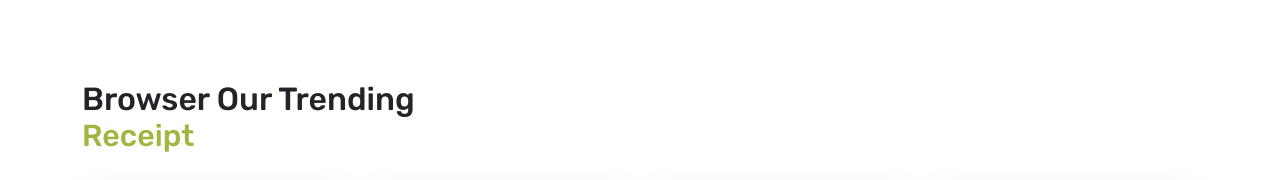
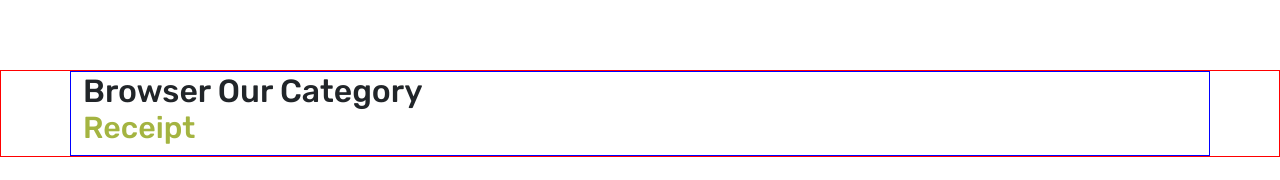
Before and after one commit to elangyudha280/test-elemesid-elang-yudha-rakasiwi, a React (Vite) app: page / in a window 1280 px wide. Shown: the part 620-800 px from the top of the page. Built offline with nearby package versions, Linux system fonts and the light colour scheme.

Commit message:
selesai membuat title category

```diff
--- a/src/App.jsx
+++ b/src/App.jsx
@@ -6,6 +6,9 @@ import Navbar from "./component/Navbar"
 
 // import component jumbotron
 import Jumbotron from "./component/jumbotron"
+
+// import component category
+import Category from "./component/Category"
 
 // import component trending
 import Trending from "./component/Trending"
@@ -33,6 +36,9 @@ function App() {
         {/* component Jumbotron */}
         <Jumbotron/>
 
+        {/* component category */}
+        <Category/>
+
         {/* component trending */}
         <Trending/>
 
--- a/src/assets/css/index.css
+++ b/src/assets/css/index.css
@@ -216,6 +216,26 @@
   margin: 0;
   padding: 0;
   color: rgb(117, 117, 117);
+}
+
+.category {
+  position: relative;
+  width: 100%;
+  border: 1px solid red;
+  margin-top: 90px;
+}
+.category .container {
+  border: 1px solid blue;
+}
+
+.title-category {
+  font-size: 2em;
+  margin: 0;
+}
+
+.sub-title-category {
+  font-size: 1.9em;
+  color: rgb(164, 180, 65);
 }
 
 .trending {
@@ -642,10 +662,10 @@
     bottom: -15%;
     left: 18%;
   }
-  .title-trending {
+  .title-trending, .title-category {
     font-size: 1.6em;
   }
-  .sub-title-trending {
+  .sub-title-trending, .sub-title-category {
     font-size: 1.5em;
   }
 }
--- a/src/assets/css/index.scss
+++ b/src/assets/css/index.scss
@@ -314,6 +314,33 @@ $text-color:(
 
 // END FOR CSS JUMBOTRON
 // -----------------------------------------
+// Css for category
+
+.category{
+    position: relative;
+    width: 100%;
+    border: 1px solid red;
+    margin-top: 90px;
+    .container{
+        border: 1px solid blue;
+    }
+}
+
+// title category
+.title-category{
+    font-size: 2em;
+    margin: 0;
+}
+
+// sub title category
+.sub-title-category{
+    font-size: 1.9em;
+    color: $very-soft-green;
+}
+
+
+// END FOR CSS CATEGORY
+// -----------------------------------------------
 // CSS FOR TRENDING
 .trending{
     position: relative;
@@ -849,13 +876,13 @@ $text-color:(
            }
     }
 
-    // title trending < 500px
-    .title-trending{
+    // title  category and trending   < 500px
+    .title-trending, .title-category{
         font-size: 1.6em;
     }
 
-    // sub title trending < 500px
-    .sub-title-trending{
+    // sub title category and trending < 500px
+    .sub-title-trending,.sub-title-category{
         font-size: 1.5em;
     }
 
--- a/src/component/Category.jsx
+++ b/src/component/Category.jsx
@@ -4,7 +4,14 @@
 const Category = ()=>{
     return (
         <section className="category">
-
+            <div className="container">
+                <h3 className="title-category text-capitalize">
+                    browser our category
+                </h3>
+                <h4 className="sub-title-category">
+                    Receipt
+                </h4>
+            </div>
         </section>
     )
 }
--- a/src/component/Footer/footer.jsx
+++ b/src/component/Footer/footer.jsx
@@ -1,4 +1,4 @@
-import logoElemensId from '../assets/images/logo-navbar.png'
+import logoElemensId from '../../assets/images/logo-navbar.png'
 
 const Footer = ()=>{
     return (
```
Also changed, not shown: 1 other file (tests, documents, lock files or other folders).
